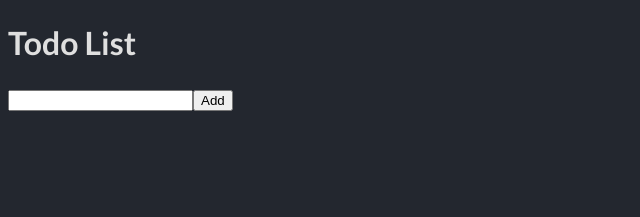
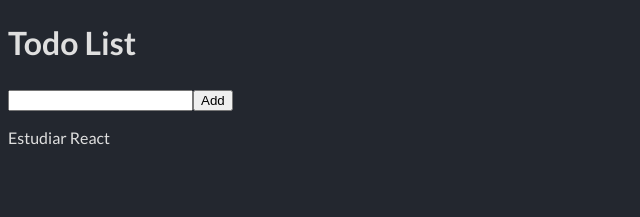
Before and after one commit to MartinezFabian/TodoApp-React, a React (Vite) app: page / in a window 1280 px wide. Shown: the top 217 px of the page, without its empty margins (0-640 px from the left). Built offline with nearby package versions, Linux system fonts and the light colour scheme.

Commit message:
Feat: Add initial structure of TodoList.jsx component

```diff
--- a/src/TodoApp.jsx
+++ b/src/TodoApp.jsx
@@ -1,6 +1,7 @@
 import { useReducer } from 'react';
 import { TodoInput } from './components/TodoInput';
 import { todoReducer } from './todoReducer';
+import { TodoList } from './components/TodoList';
 
 const initialState = [
   {
@@ -18,6 +19,8 @@ export const TodoApp = () => {
       <h1>Todo List</h1>
 
       <TodoInput></TodoInput>
+
+      <TodoList todos={todoState}></TodoList>
     </>
   );
 };
--- /dev/null
+++ b/src/components/TodoList.jsx
@@ -0,0 +1,19 @@
+import PropTypes from 'prop-types';
+
+export const TodoList = ({ todos }) => {
+  return (
+    <main>
+      {todos.map((todo) => {
+        return (
+          <article key={todo.id}>
+            <p>{todo.text}</p>
+          </article>
+        );
+      })}
+    </main>
+  );
+};
+
+TodoList.propTypes = {
+  todos: PropTypes.array.isRequired,
+};
```
